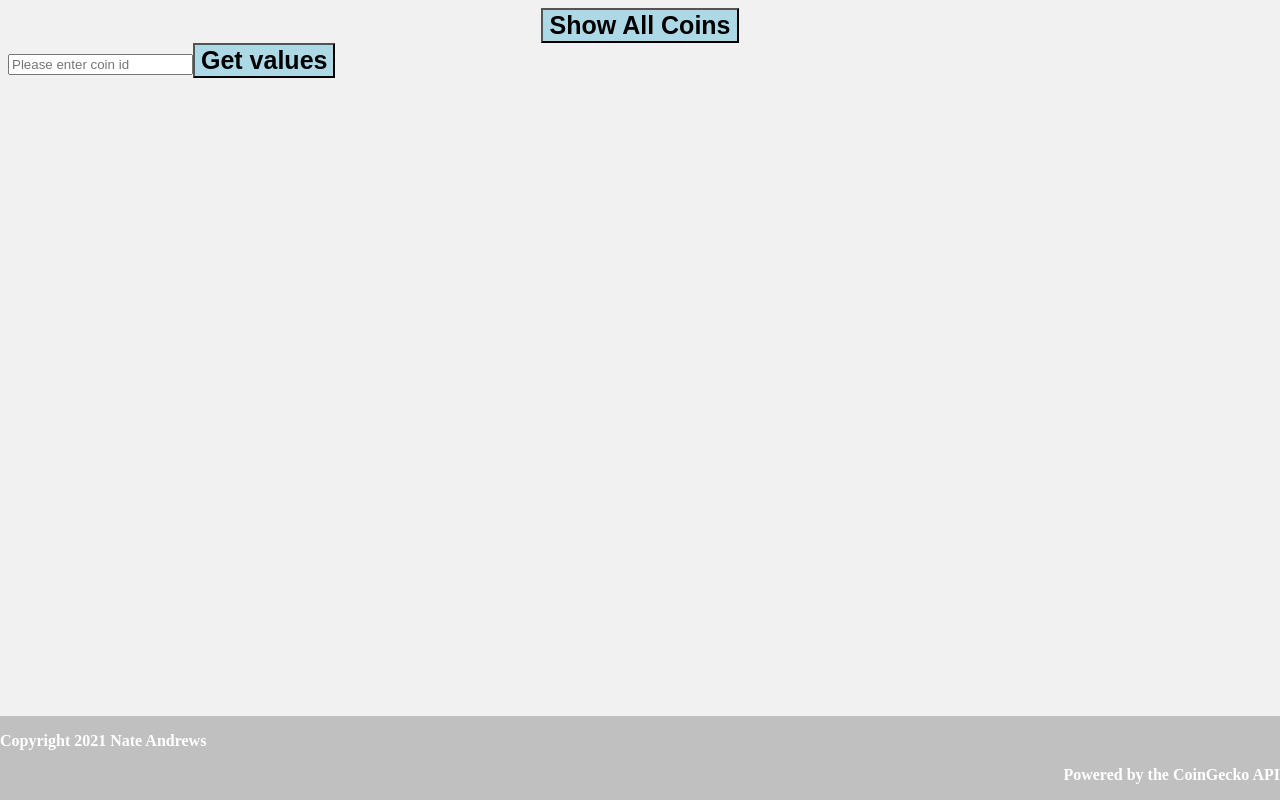
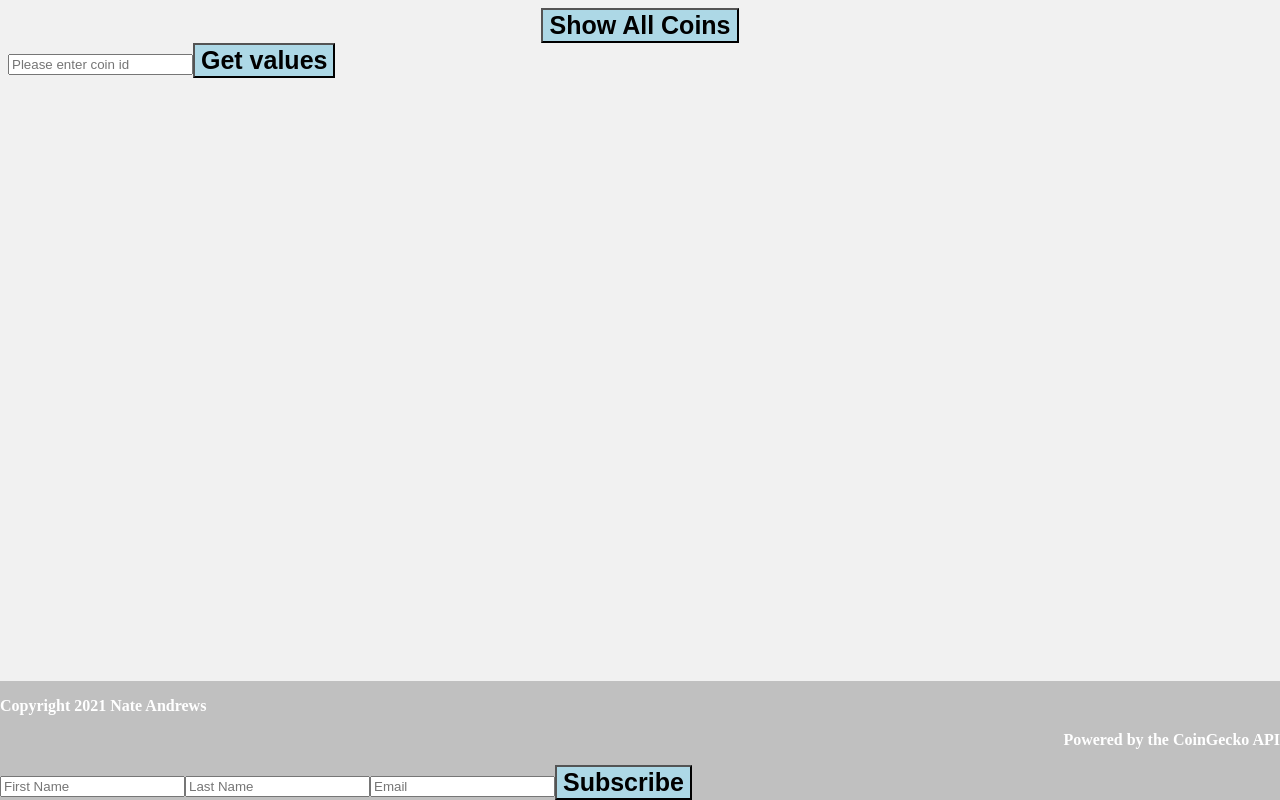
Before and after one commit to natea123/coinDashboard, a Vue app: page / in a window 1280 px wide. Built offline with nearby package versions, Linux system fonts and the light colour scheme; the HTML template or start-up script is replaced by a standard one.

Commit message:
added email subscription form

```diff
--- a/src/App.vue
+++ b/src/App.vue
@@ -31,13 +31,20 @@
     <footer>
       <p id="copyright">Copyright 2021 Nate Andrews</p>
       <p id="api">Powered by the CoinGecko API</p>
+      <form id="sub">
+        <input v-model="fname" placeholder="First Name">
+        <input v-model="lname" placeholder="Last Name">
+        <input v-model="email" placeholder="Email">
+         <button @click.prevent="alertUser(fname, lname, email)">Subscribe</button>
+      </form>
     </footer>
 
   </div>
 </template>
 
 <script>
-import axios from 'axios'
+import axios from 'axios';
+import UserInfo from "./main";
 
 export default {
   name: 'root',
@@ -48,6 +55,10 @@ export default {
     coin: '',
     coinInfo: null,
     moreinfo: false,
+    fname: '',
+    lname: '',
+    email: '',
+
   }),
 
   methods: {
@@ -67,8 +78,17 @@ export default {
       .catch(e => {
         this.errors.push(e)
       })
+    },
+
+    // Must have at least one functional and in-use ES6 class in your active codebase.
+    alertUser: function(fname, lname, email) {
+      const user = new UserInfo(fname, lname, email);
+      user.confirmation();
+      this.fname = ''
+      this.lname = ''
+      this.email = ''
     }
-  }
+  },
 }
 </script>
 
@@ -158,4 +178,8 @@ export default {
     font-size: 15px;
   }
 
+  /* Must have 5 or more pseudo element selector */
+
+  /* Must have 5 or more pseudo class selector */
+
 </style>
--- a/src/main.js
+++ b/src/main.js
@@ -11,3 +11,17 @@ new Vue({
   components: { App },
   template: '<App/>'
 })
+
+export default class UserInfo {
+  constructor(fName, lName, email) {
+      this.fName = fName;
+      this.lName = lName;
+      this.email = email;
+  }
+
+  confirmation() {
+    alert(`Thanks ${this.fName} ${this.lName}! You will now receive crypto updates to ${this.email}`)
+  }
+
+
+}
```
